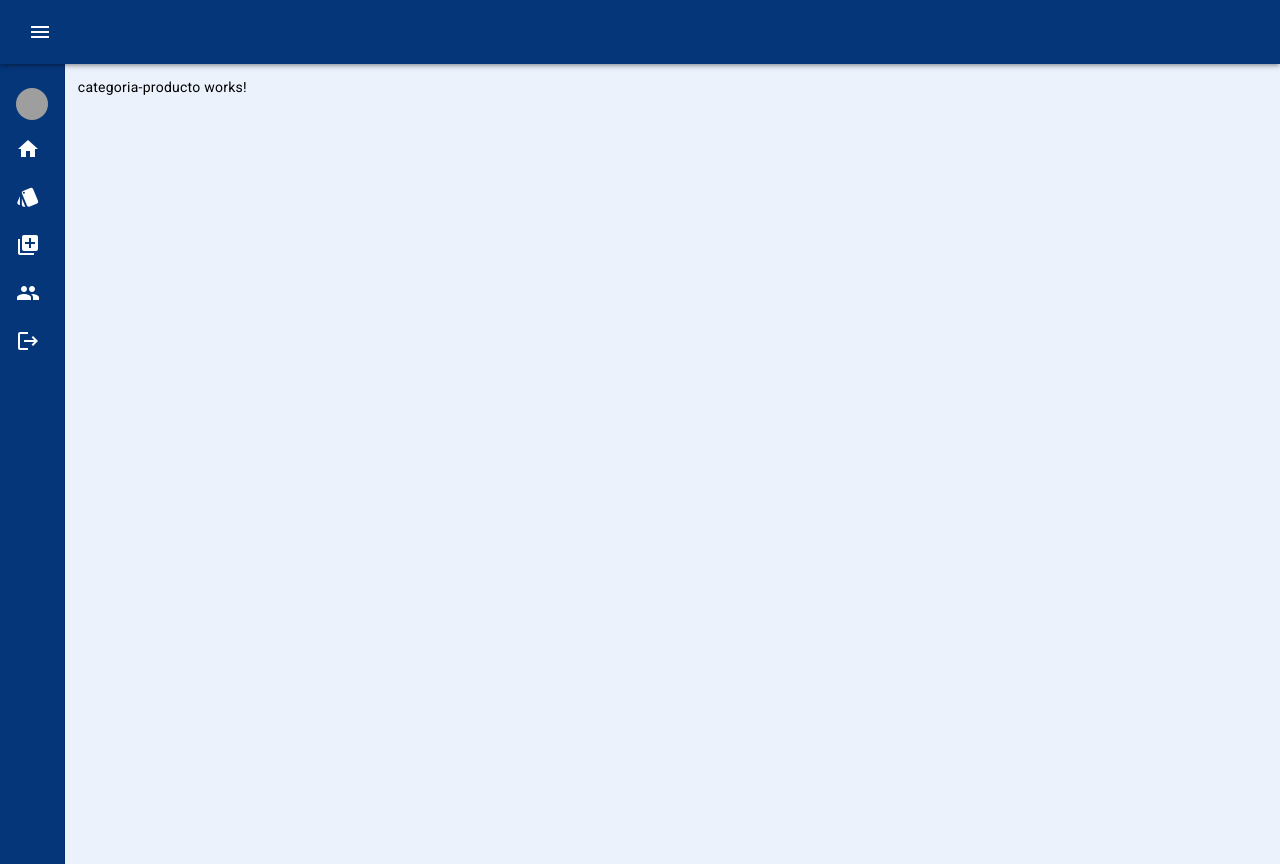
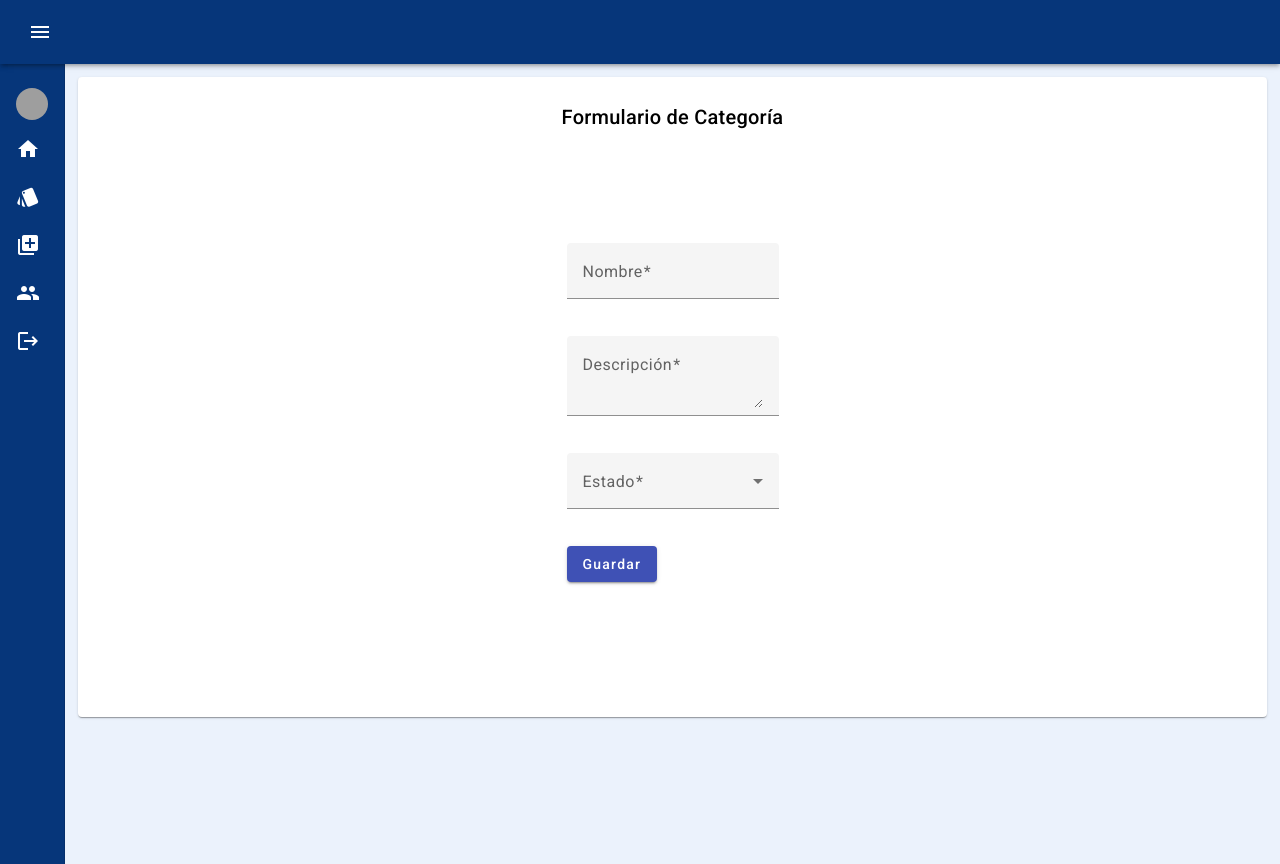
Before and after one commit to Baku15/Ecomerce-CICD-fronted, an Angular app: page /admin/categoria in a window 1280 px wide. Built offline with nearby package versions, Linux system fonts and the light colour scheme; grey boxes are pictures that could not be loaded.

Commit message:
creando interfaz para categoria producto

```diff
--- a/src/app/app.component.ts
+++ b/src/app/app.component.ts
@@ -1,10 +1,11 @@
 import { Component } from '@angular/core';
 import { RouterOutlet } from '@angular/router';
+import { MaterialModule } from './material-module';
 
 @Component({
   selector: 'app-root',
   standalone: true,
-  imports: [RouterOutlet],
+  imports: [RouterOutlet, MaterialModule],
   templateUrl: './app.component.html',
   styleUrl: './app.component.css'
 })
--- a/src/app/categoria-producto/categoria-producto.component.css
+++ b/src/app/categoria-producto/categoria-producto.component.css
@@ -0,0 +1,31 @@
+/* categoria-form.component.css */
+.form-container {
+  display: flex;
+  justify-content: center;
+  align-items: center;
+  height: 70vh; /* 100% del alto de la ventana */
+}
+/* categoria-form.component.css */
+.card-container {
+  display: flex;
+  justify-content: center;
+  align-items: center;
+  height:80vh; /* 100% del alto de la ventana */
+}
+
+.card-header {
+  justify-content: center;
+}
+
+.categoria-form {
+  display: flex;
+  flex-direction: column;
+  align-items: flex-start;
+  width: 100%;
+  max-width: 400px; /* ancho máximo del formulario */
+}
+
+mat-form-field {
+  width: 100%;
+  margin-bottom: 15px;
+}
--- a/src/app/categoria-producto/categoria-producto.component.html
+++ b/src/app/categoria-producto/categoria-producto.component.html
@@ -1 +1,32 @@
-<p>categoria-producto works!</p>
+<!-- categoria-form.component.html -->
+<mat-card class="card-container">
+  <mat-card-header class="card-header">
+    <mat-card-title>Formulario de Categoría</mat-card-title>
+  </mat-card-header>
+
+  <mat-card-content>
+    <div class="form-container">
+      <form [formGroup]="categoriaForm" (ngSubmit)="onSubmit()" class="categoria-form">
+        <mat-form-field appearance="fill">
+          <mat-label>Nombre</mat-label>
+          <input matInput formControlName="nombre" required>
+        </mat-form-field>
+
+        <mat-form-field appearance="fill">
+          <mat-label>Descripción</mat-label>
+          <textarea matInput formControlName="descripcion" required></textarea>
+        </mat-form-field>
+
+        <mat-form-field appearance="fill">
+          <mat-label>Estado</mat-label>
+          <mat-select formControlName="estado" required>
+            <mat-option value="true">Activo</mat-option>
+            <mat-option value="false">Inactivo</mat-option>
+          </mat-select>
+        </mat-form-field>
+
+        <button mat-raised-button color="primary" type="submit">Guardar</button>
+      </form>
+    </div>
+  </mat-card-content>
+</mat-card>
--- a/src/app/categoria-producto/categoria-producto.component.ts
+++ b/src/app/categoria-producto/categoria-producto.component.ts
@@ -1,12 +1,34 @@
-import { Component } from '@angular/core';
+import { Component, OnInit } from '@angular/core';
+import { MaterialModule } from '../material-module';
+import { FormBuilder, FormGroup, ReactiveFormsModule, Validators } from '@angular/forms';
 
 @Component({
   selector: 'app-categoria-producto',
   standalone: true,
-  imports: [],
+  imports: [MaterialModule,ReactiveFormsModule],
   templateUrl: './categoria-producto.component.html',
   styleUrl: './categoria-producto.component.css'
 })
-export class CategoriaProductoComponent {
+export class CategoriaProductoComponent implements OnInit {
+categoriaForm: FormGroup;
+
+  constructor(private fb: FormBuilder) {
+    this.categoriaForm = this.fb.group({
+      nombre: ['', [Validators.required]],
+      descripcion: ['', [Validators.required]],
+      estado: [true, [Validators.required]]
+    });
+  }
+
+  ngOnInit(): void {
+  }
+
+  onSubmit(): void {
+    if (this.categoriaForm.valid) {
+      console.log(this.categoriaForm.value);
+    } else {
+      alert('Por favor complete el formulario correctamente');
+    }
+  }
 
 }
--- /dev/null
+++ b/src/app/material-module.ts
@@ -0,0 +1,123 @@
+import { NgModule } from '@angular/core';
+import { CommonModule } from '@angular/common';
+// Material Form Controls
+import { MatAutocompleteModule } from '@angular/material/autocomplete';
+import { MatCheckboxModule } from '@angular/material/checkbox';
+import { MatDatepickerModule } from '@angular/material/datepicker';
+import { MatFormFieldModule } from '@angular/material/form-field';
+import { MatInputModule } from '@angular/material/input';
+import { MatRadioModule } from '@angular/material/radio';
+import { MatSelectModule } from '@angular/material/select';
+import { MatSliderModule } from '@angular/material/slider';
+import { MatSlideToggleModule } from '@angular/material/slide-toggle';
+// Material Navigation
+import { MatMenuModule } from '@angular/material/menu';
+import { MatSidenavModule } from '@angular/material/sidenav';
+import { MatToolbarModule } from '@angular/material/toolbar';
+// Material Layout
+import { MatCardModule } from '@angular/material/card';
+import { MatDividerModule } from '@angular/material/divider';
+import { MatExpansionModule } from '@angular/material/expansion';
+import { MatGridListModule } from '@angular/material/grid-list';
+import { MatListModule } from '@angular/material/list';
+import { MatStepperModule } from '@angular/material/stepper';
+import { MatTabsModule } from '@angular/material/tabs';
+import { MatTreeModule } from '@angular/material/tree';
+// Material Buttons & Indicators
+import { MatButtonModule } from '@angular/material/button';
+import { MatButtonToggleModule } from '@angular/material/button-toggle';
+import { MatBadgeModule } from '@angular/material/badge';
+import { MatChipsModule } from '@angular/material/chips';
+import { MatIconModule } from '@angular/material/icon';
+import { MatProgressSpinnerModule } from '@angular/material/progress-spinner';
+import { MatProgressBarModule } from '@angular/material/progress-bar';
+import { MatRippleModule } from '@angular/material/core';
+// Material Popups & Modals
+import { MatBottomSheetModule } from '@angular/material/bottom-sheet';
+import { MatDialogModule } from '@angular/material/dialog';
+import { MatSnackBarModule } from '@angular/material/snack-bar';
+import { MatTooltipModule } from '@angular/material/tooltip';
+// Material Data tables
+import { MatPaginatorModule } from '@angular/material/paginator';
+import { MatSortModule } from '@angular/material/sort';
+import { MatTableModule } from '@angular/material/table';
+
+@NgModule({
+  declarations: [],
+  imports: [
+    CommonModule,
+    MatAutocompleteModule,
+    MatCheckboxModule,
+    MatDatepickerModule,
+    MatFormFieldModule,
+    MatInputModule,
+    MatRadioModule,
+    MatSelectModule,
+    MatSliderModule,
+    MatSlideToggleModule,
+    MatMenuModule,
+    MatSidenavModule,
+    MatToolbarModule,
+    MatCardModule,
+    MatDividerModule,
+    MatExpansionModule,
+    MatGridListModule,
+    MatListModule,
+    MatStepperModule,
+    MatTabsModule,
+    MatTreeModule,
+    MatButtonModule,
+    MatButtonToggleModule,
+    MatBadgeModule,
+    MatChipsModule,
+    MatIconModule,
+    MatProgressSpinnerModule,
+    MatProgressBarModule,
+    MatRippleModule,
+    MatBottomSheetModule,
+    MatDialogModule,
+    MatSnackBarModule,
+    MatTooltipModule,
+    MatPaginatorModule,
+    MatSortModule,
+    MatTableModule
+  ],
+  exports: [
+    MatAutocompleteModule,
+    MatCheckboxModule,
+    MatDatepickerModule,
+    MatFormFieldModule,
+    MatInputModule,
+    MatRadioModule,
+    MatSelectModule,
+    MatSliderModule,
+    MatSlideToggleModule,
+    MatMenuModule,
+    MatSidenavModule,
+    MatToolbarModule,
+    MatCardModule,
+    MatDividerModule,
+    MatExpansionModule,
+    MatGridListModule,
+    MatListModule,
+    MatStepperModule,
+    MatTabsModule,
+    MatTreeModule,
+    MatButtonModule,
+    MatButtonToggleModule,
+    MatBadgeModule,
+    MatChipsModule,
+    MatIconModule,
+    MatProgressSpinnerModule,
+    MatProgressBarModule,
+    MatRippleModule,
+    MatBottomSheetModule,
+    MatDialogModule,
+    MatSnackBarModule,
+    MatTooltipModule,
+    MatPaginatorModule,
+    MatSortModule,
+    MatTableModule
+  ]
+})
+export class MaterialModule { }
--- a/src/app/producto-form/producto-form.component.html
+++ b/src/app/producto-form/producto-form.component.html
@@ -30,9 +30,9 @@
     </div>
 
 <div class="text-end">
-        <button type="button" class="btn btn-light" routerLink="/registro-producto"> Cancelar</button>
+        <button type="button" class="btn btn-light" routerLink="/admin/registro-producto"> Cancelar</button>
          <!-- <button class="btn btn-primary ms-2">Crear producto </button> -->
-        <button type="submit" class="btn btn-primary ms-2" [disabled]="form.invalid">Crear producto</button>
+        <button type="submit" class="btn btn-primary ms-2" routerLink="/admin/registro-producto"[disabled]="form.invalid">Crear producto</button>
 
 </div>
   </form>
--- a/src/app/registro-productos/registro-productos.component.html
+++ b/src/app/registro-productos/registro-productos.component.html
@@ -1,7 +1,7 @@
 <div class="container py-5">
 <h1 class="mb-10">LISTADO DE PRODUCTOS</h1>
   <div class="text-end">
-    <button class="btn btn-primary" routerLink="/producto-form">
+    <button class="btn btn-primary" routerLink="/admin/producto-form">
       Nuevo contacto
     </button>
 
```
